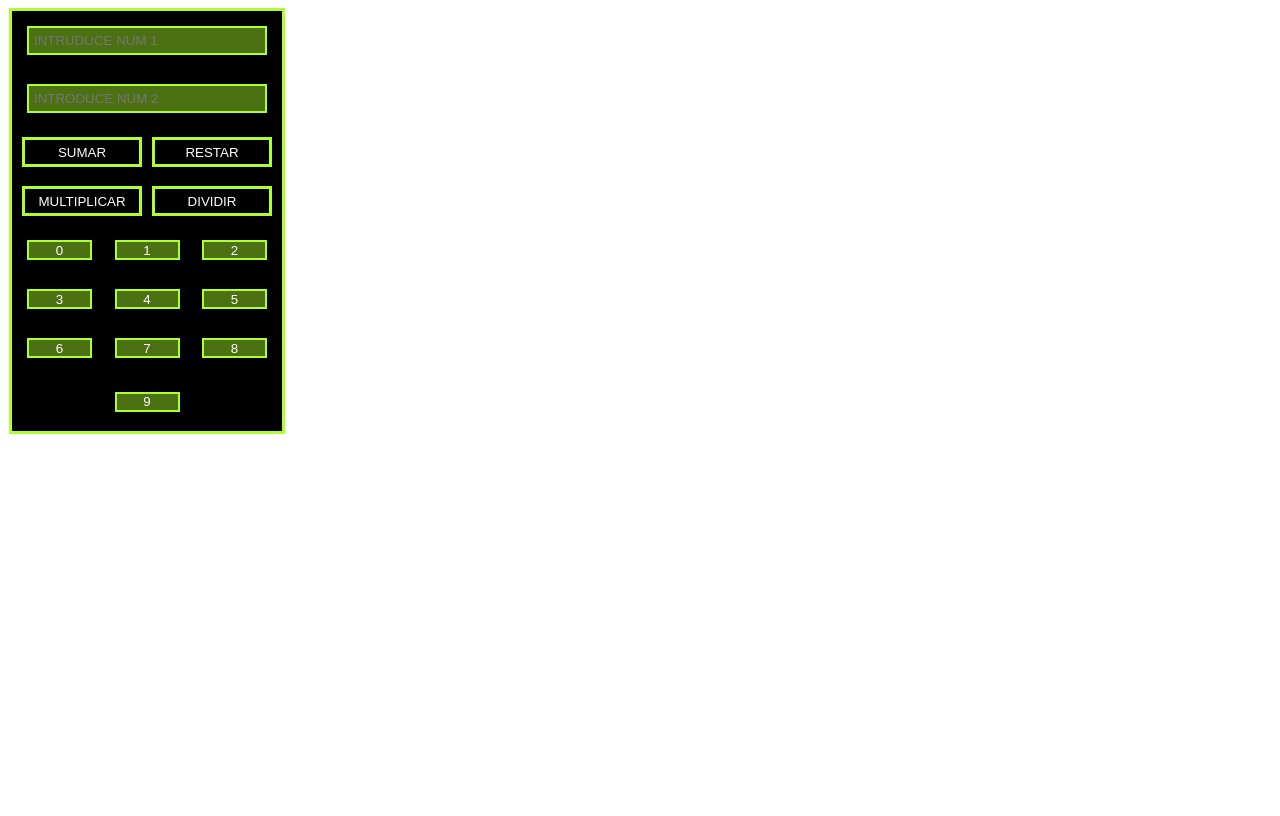
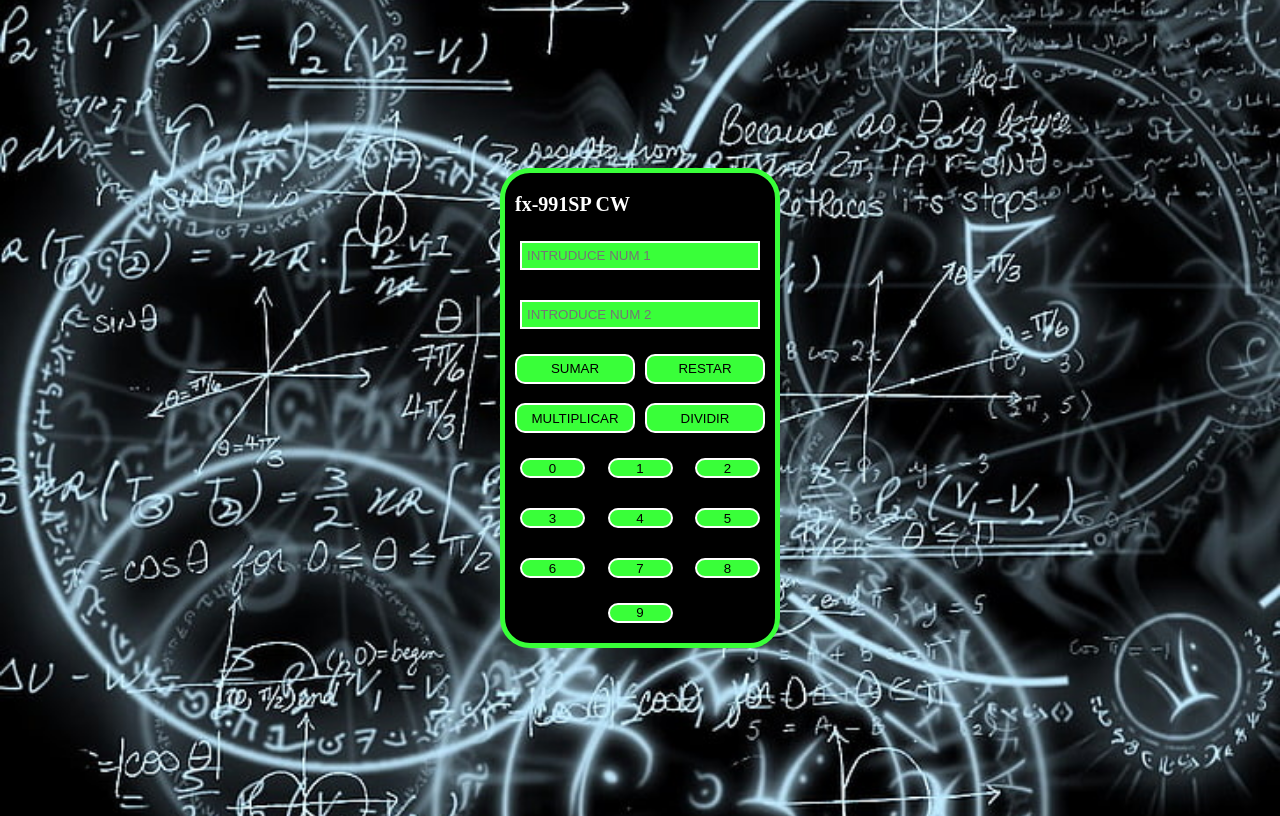
Before and after one commit to n3oari/Calculadora---LM, a plain HTML site: page index.html in a window 1280 px wide. Drawn offline with Linux system fonts and the light colour scheme.

Commit message:
Proyecto terminado. Se ha añadido el css final y una imagen de fondo. Eliminamos la rama Laboratorio

```diff
--- a/index.html
+++ b/index.html
@@ -8,6 +8,7 @@
   </head>
   <body>
     <div>
+      <h3>fx-991SP CW</h3>
       <input
         type="number"
         id="num1"
@@ -42,11 +43,3 @@
     <script src="eventos.js"></script>
   </body>
 </html>
-
-<!--
-
-
-  fotos de fondo: musica para aumentar tu IQ
-
-
-  --->
--- a/style.css
+++ b/style.css
@@ -1,41 +1,55 @@
+body {
+  background-image: url(img_background.jpg);
+  background-size: cover;
+  background-position: center;
+  background-repeat: no-repeat;
+  height: 100vh;
+  display: flex;
+  justify-content: center;
+  align-items: center;
+}
+
 div {
-  height: 400px;
+  height: 450px;
   width: 250px;
   background-color: rgb(0, 0, 0);
-  border: 3px solid greenyellow;
+  border: 5px solid rgb(57, 255, 57);
+  border-radius: 30px;
   padding: 10px;
   margin: 1px;
   display: flex;
   flex-wrap: wrap;
   justify-content: space-between;
-
-  align-items: flex-start;
+  align-items: center;
 }
 
 button {
   height: 30px;
   width: 120px;
   margin: 0px;
-  border: solid 3px greenyellow;
-  background-color: black;
-  color: white;
+  border: solid 2px white;
+  border-radius: 10px;
+  background-color: rgb(57, 255, 57);
+  color: black;
 }
 
 input {
   width: 100%;
   margin: 5px;
-  background-color: rgb(76, 113, 19);
+  background-color: rgb(57, 255, 57);
+  color: black;
   padding: 5px;
-  border: 2px solid greenyellow;
+  border: 2px solid white;
 }
 
 .numB {
   width: 65px;
   height: 20px;
   margin: 5px;
-  background-color: rgb(76, 113, 19);
+  background-color: rgb(57, 255, 57);
+  color: black;
   padding: 5px;
-  border: 2px solid greenyellow;
+  border: 2px solid white;
   display: flex;
   justify-content: center;
   align-items: center;
@@ -48,3 +62,9 @@
   justify-content: center;
   align-items: center;
 }
+h3 {
+  color: white;
+  font-size: 20px;
+  margin: 0px;
+  display: flex;
+}
```
Also changed, not shown: img_background.jpg (added).
